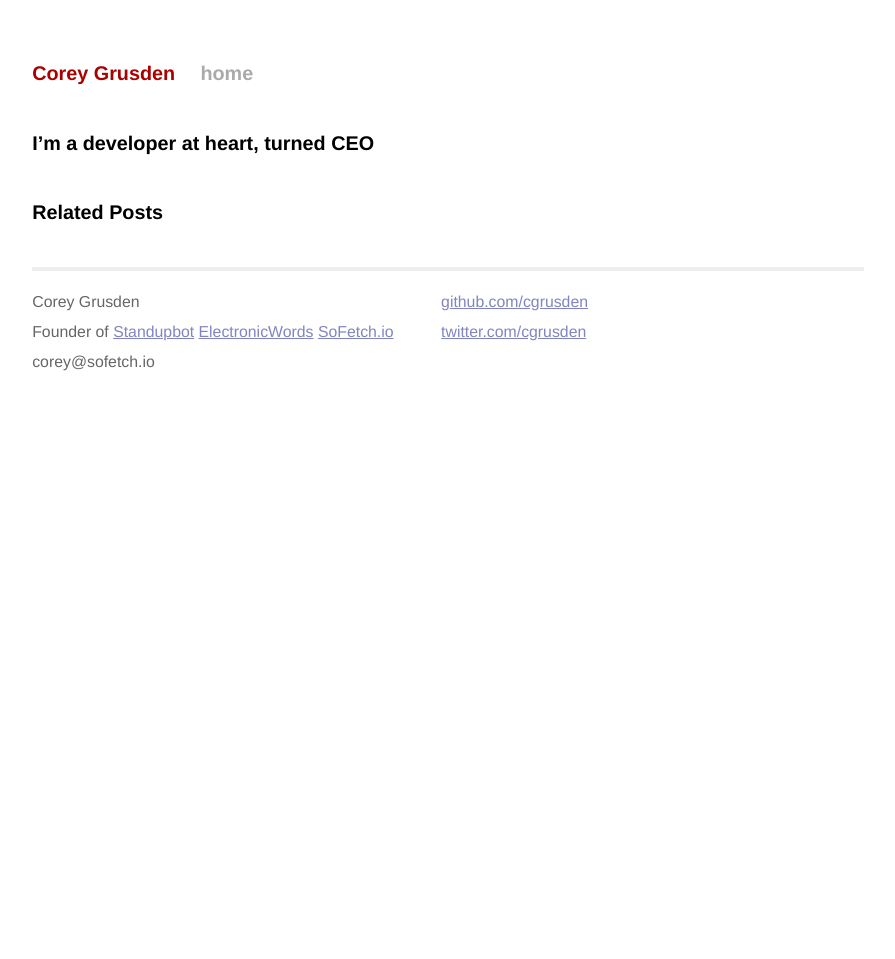
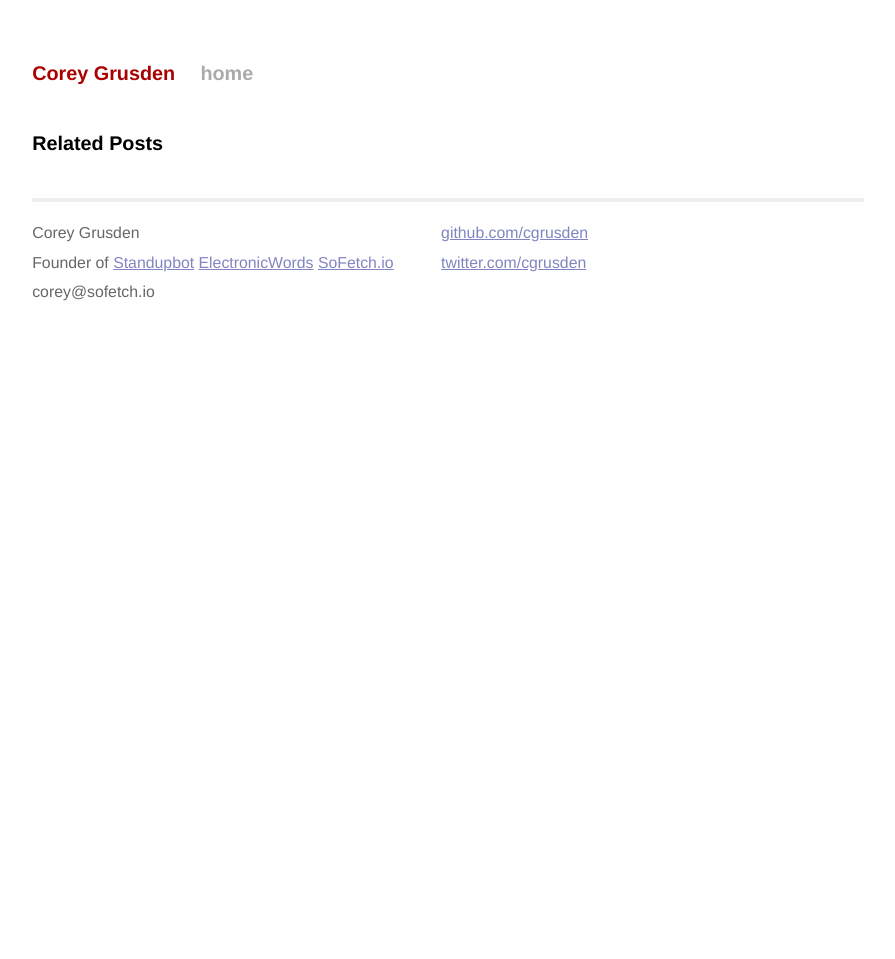
Before and after one commit to cgrusden/cgrusden.github.io, a Jekyll site: the page built from about.md, in a window 1280 px wide. Shown: the whole page, without its empty margins (192-1087 px from the left). Built offline with Jekyll 4.4.1, drawn with Linux system fonts in a browser that asks for light colours.

```diff
--- a/about.md
+++ b/about.md
@@ -3,5 +3,3 @@ layout: post
 title: About
 permalink: /about/
 ---
-
-### I'm a developer at heart, turned CEO
```
